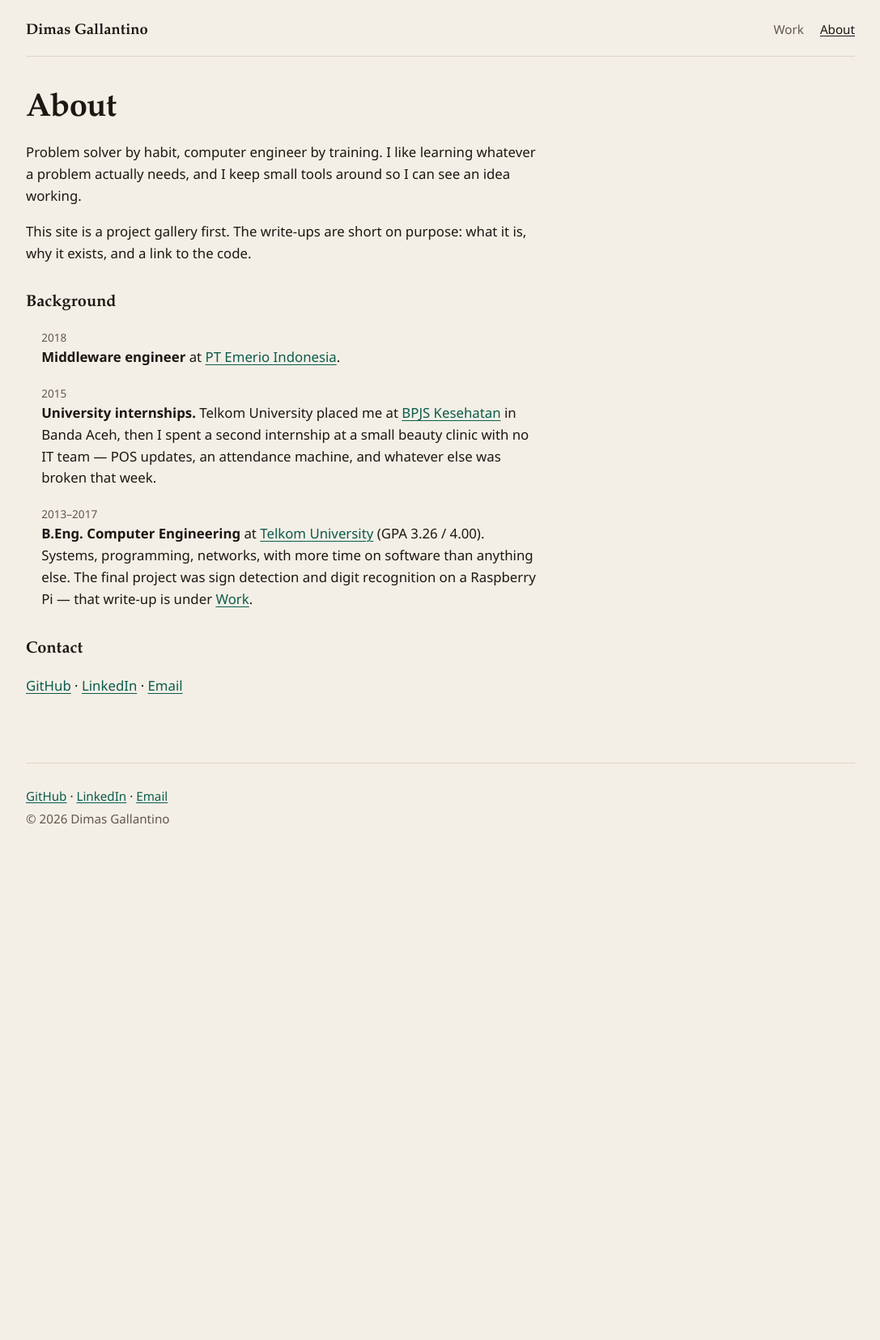
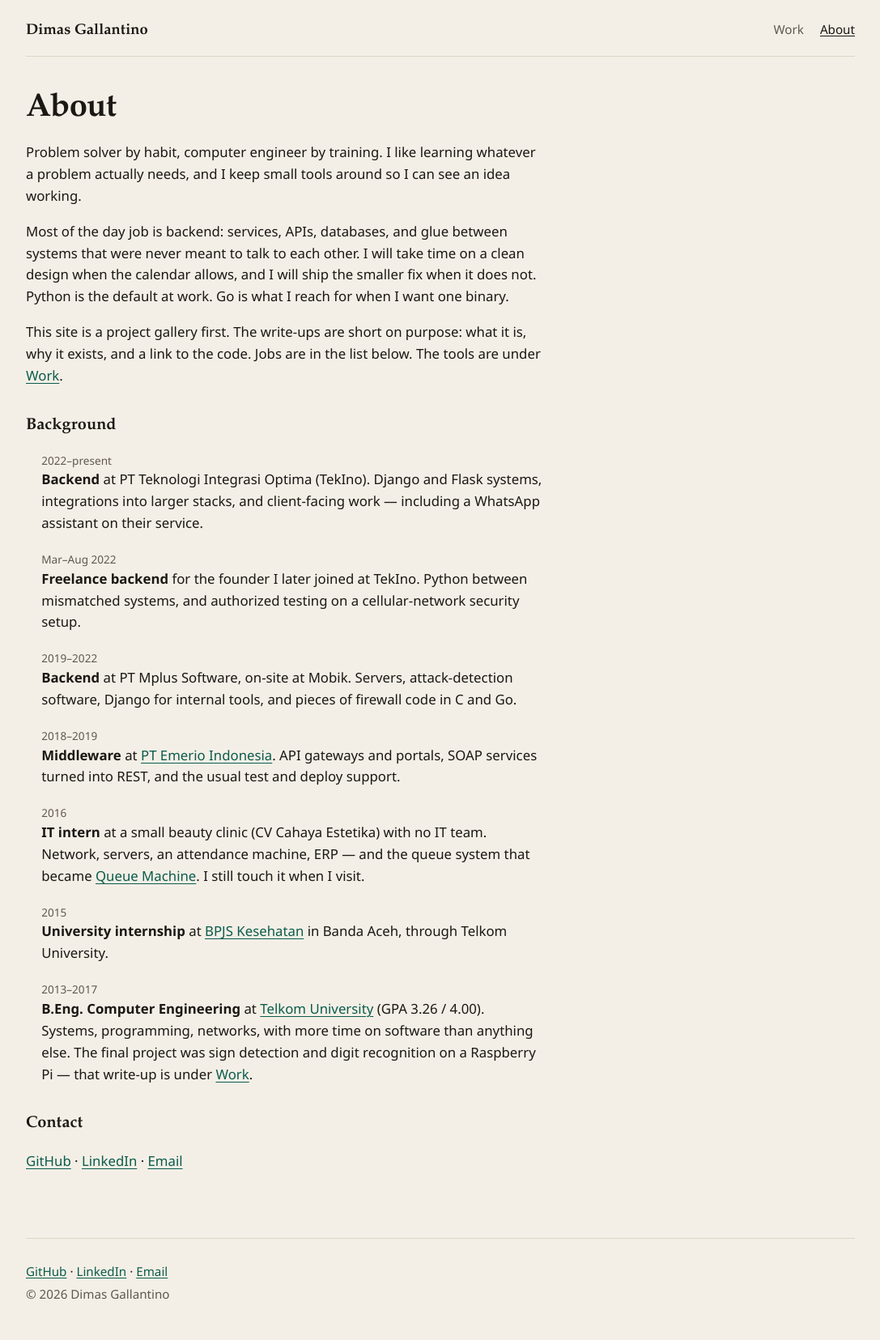
Before and after one commit to dgallantino/dgallantino.github.io, a Jekyll site: the page built from about.md, in a window 1280 px wide. Shown: the whole page at 81% size, without its empty margins (96-1183 px from the left). Built offline with Jekyll 4.4.1, drawn with Linux system fonts in a browser that asks for light colours; before the commit the page ends 1068 px from its top, so only the background shows below that.

Commit message:
update about page

```diff
--- a/about.md
+++ b/about.md
@@ -5,21 +5,39 @@ permalink: /about/
 ---
 Problem solver by habit, computer engineer by training. I like learning whatever a problem actually needs, and I keep small tools around so I can see an idea working.
 
-This site is a project gallery first. The write-ups are short on purpose: what it is, why it exists, and a link to the code.
+Most of the day job is backend: services, APIs, databases, and glue between systems that were never meant to talk to each other. I will take time on a clean design when the calendar allows, and I will ship the smaller fix when it does not. Python is the default at work. Go is what I reach for when I want one binary.
+
+This site is a project gallery first. The write-ups are short on purpose: what it is, why it exists, and a link to the code. Jobs are in the list below. The tools are under [Work]({{ '/work/' | relative_url }}).
 
 ## Background
 
 <ul class="timeline">
   <li>
-    <time datetime="2018">2018</time>
-    <strong>Middleware engineer</strong> at <a href="https://www.emerio.com/">PT Emerio Indonesia</a>.
+    <time datetime="2022">2022–present</time>
+    <strong>Backend</strong> at PT Teknologi Integrasi Optima (TekIno). Django and Flask systems, integrations into larger stacks, and client-facing work — including a WhatsApp assistant on their service.
+  </li>
+  <li>
+    <time datetime="2022-03">Mar–Aug 2022</time>
+    <strong>Freelance backend</strong> for the founder I later joined at TekIno. Python between mismatched systems, and authorized testing on a cellular-network security setup.
+  </li>
+  <li>
+    <time datetime="2019">2019–2022</time>
+    <strong>Backend</strong> at PT Mplus Software, on-site at Mobik. Servers, attack-detection software, Django for internal tools, and pieces of firewall code in C and Go.
+  </li>
+  <li>
+    <time datetime="2018">2018–2019</time>
+    <strong>Middleware</strong> at <a href="https://www.emerio.com/">PT Emerio Indonesia</a>. API gateways and portals, SOAP services turned into REST, and the usual test and deploy support.
+  </li>
+  <li>
+    <time datetime="2016">2016</time>
+    <strong>IT intern</strong> at a small beauty clinic (CV Cahaya Estetika) with no IT team. Network, servers, an attendance machine, ERP — and the queue system that became <a href="{{ '/work/queuemachine/' | relative_url }}">Queue Machine</a>. I still touch it when I visit.
   </li>
   <li>
     <time datetime="2015">2015</time>
-    <strong>University internships.</strong> Telkom University placed me at <a href="https://www.bpjs-kesehatan.go.id/">BPJS Kesehatan</a> in Banda Aceh, then I spent a second internship at a small beauty clinic with no IT team — POS updates, an attendance machine, and whatever else was broken that week.
+    <strong>University internship</strong> at <a href="https://www.bpjs-kesehatan.go.id/">BPJS Kesehatan</a> in Banda Aceh, through Telkom University.
   </li>
   <li>
-    <time datetime="2013/2017">2013–2017</time>
+    <time datetime="2013">2013–2017</time>
     <strong>B.Eng. Computer Engineering</strong> at <a href="https://telkomuniversity.ac.id/">Telkom University</a> (GPA 3.26 / 4.00). Systems, programming, networks, with more time on software than anything else. The final project was sign detection and digit recognition on a Raspberry Pi — that write-up is under <a href="{{ '/work/tugas-akhir/' | relative_url }}">Work</a>.
   </li>
 </ul>
```
